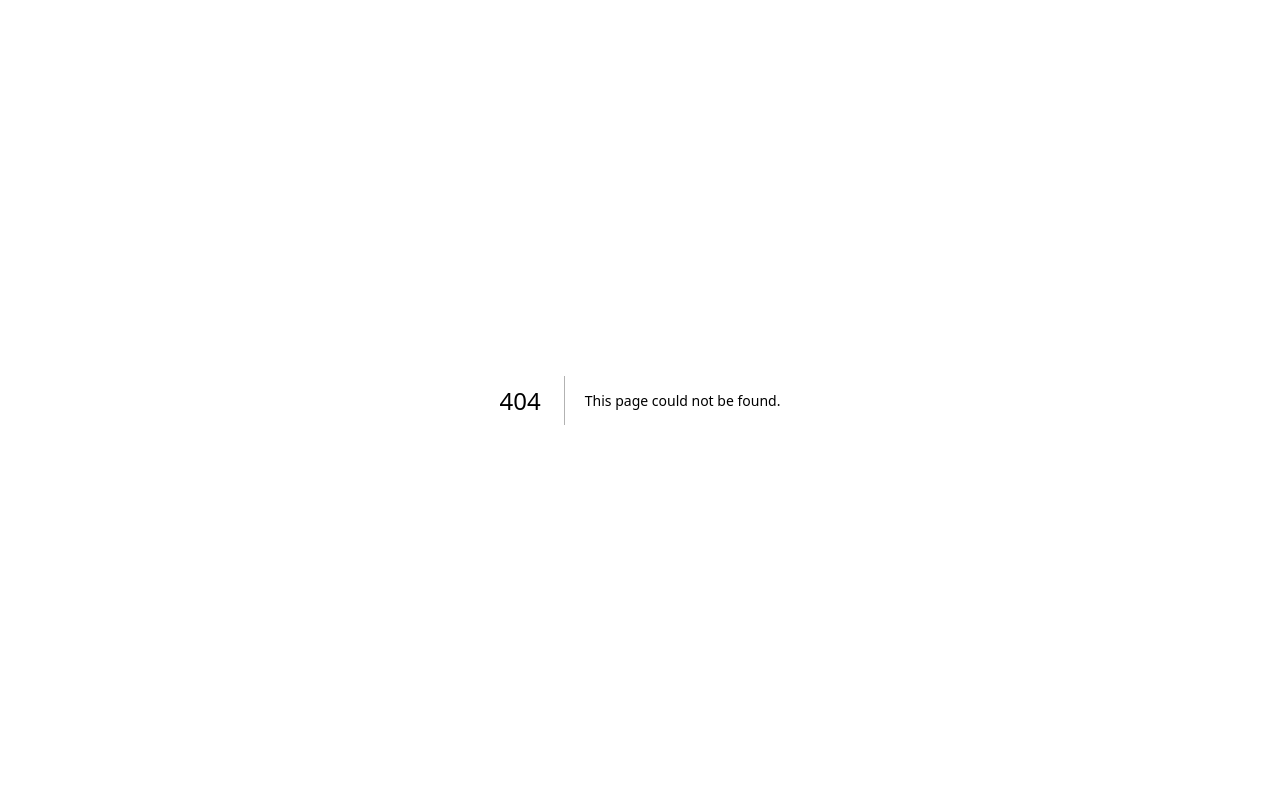
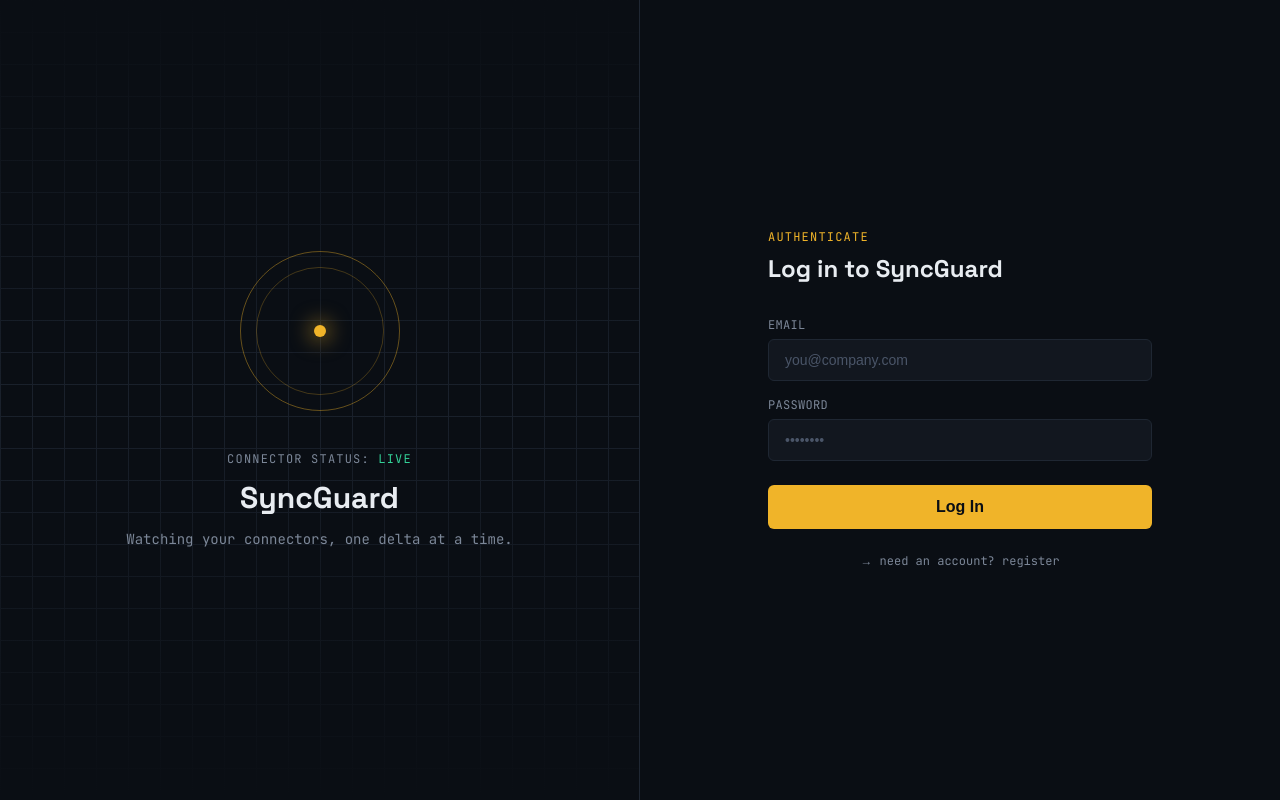
Before and after one commit to mhamza3555/SyncGuard, a Next.js app in the folder frontend/: page /login in a window 1280 px wide. Before the commit this address had no page. Built offline with nearby package versions, Linux system fonts and the light colour scheme.

Commit message:
added JWT-protected routes and login/logout flow in dashboard.

```diff
--- /dev/null
+++ b/frontend/app/login/page.tsx
@@ -0,0 +1,155 @@
+"use client";
+
+import { useState } from "react";
+import { useRouter } from "next/navigation";
+import { loginUser, registerUser, saveToken } from "../lib/api";
+
+export default function LoginPage() {
+  const [email, setEmail] = useState("");
+  const [password, setPassword] = useState("");
+  const [isRegistering, setIsRegistering] = useState(false);
+  const [error, setError] = useState("");
+  const [loading, setLoading] = useState(false);
+  const router = useRouter();
+
+  const handleSubmit = async (e: React.FormEvent) => {
+    e.preventDefault();
+    setError("");
+    setLoading(true);
+
+    try {
+      if (isRegistering) {
+        await registerUser(email, password);
+        setIsRegistering(false);
+        setError("Account created. Log in below.");
+      } else {
+        const data = await loginUser(email, password);
+        saveToken(data.access_token);
+        router.push("/");
+      }
+    } catch (err: any) {
+      setError(err.message);
+    } finally {
+      setLoading(false);
+    }
+  };
+
+  return (
+    <main className="min-h-screen bg-[#0A0E14] text-[#E8ECF1] flex">
+      <style>{`
+        @import url('https://fonts.googleapis.com/css2?family=Space+Grotesk:wght@500;700&family=JetBrains+Mono:wght@400;500&display=swap');
+        @keyframes pulse-ring {
+          0% { transform: scale(0.8); opacity: 0.8; }
+          80% { transform: scale(1.8); opacity: 0; }
+          100% { transform: scale(1.8); opacity: 0; }
+        }
+        @keyframes pulse-dot {
+          0%, 100% { opacity: 1; }
+          50% { opacity: 0.6; }
+        }
+        .pulse-ring { animation: pulse-ring 2.2s cubic-bezier(0.2, 0.6, 0.4, 1) infinite; }
+        .pulse-ring-delay { animation-delay: 0.7s; }
+        .pulse-dot { animation: pulse-dot 2.2s ease-in-out infinite; }
+        .grid-bg {
+          background-image:
+            linear-gradient(#1a212c 1px, transparent 1px),
+            linear-gradient(90deg, #1a212c 1px, transparent 1px);
+          background-size: 32px 32px;
+        }
+      `}</style>
+
+      {/* Left panel — signature visual, hidden on small screens */}
+      <div className="hidden md:flex md:w-1/2 relative grid-bg items-center justify-center overflow-hidden border-r border-[#1F2733]">
+        <div className="absolute inset-0 bg-gradient-to-t from-[#0A0E14] via-transparent to-[#0A0E14]" />
+
+        <div className="relative z-10 flex flex-col items-center">
+          {/* Sync pulse signature element */}
+          <div className="relative w-40 h-40 flex items-center justify-center mb-10">
+            <span className="absolute w-40 h-40 rounded-full border border-[#F0B429]/40 pulse-ring" />
+            <span className="absolute w-40 h-40 rounded-full border border-[#F0B429]/40 pulse-ring pulse-ring-delay" />
+            <span className="w-3 h-3 rounded-full bg-[#F0B429] pulse-dot shadow-[0_0_20px_4px_rgba(240,180,41,0.5)]" />
+          </div>
+
+          <p className="font-['JetBrains_Mono'] text-xs tracking-widest text-[#7C8798] uppercase mb-3">
+            connector status: <span className="text-[#34D399]">live</span>
+          </p>
+          <h1 className="font-['Space_Grotesk'] text-3xl font-bold text-center px-10 leading-tight">
+            SyncGuard
+          </h1>
+          <p className="font-['JetBrains_Mono'] text-sm text-[#7C8798] mt-3 text-center px-14">
+            Watching your connectors, one delta at a time.
+          </p>
+        </div>
+      </div>
+
+      {/* Right panel — auth form */}
+      <div className="flex-1 flex items-center justify-center p-8">
+        <div className="w-full max-w-sm">
+          <div className="mb-8">
+            <p className="font-['JetBrains_Mono'] text-xs tracking-widest text-[#F0B429] uppercase mb-2">
+              {isRegistering ? "new session" : "authenticate"}
+            </p>
+            <h2 className="font-['Space_Grotesk'] text-2xl font-bold">
+              {isRegistering ? "Create your account" : "Log in to SyncGuard"}
+            </h2>
+          </div>
+
+          <form onSubmit={handleSubmit} className="space-y-4">
+            <div>
+              <label className="font-['JetBrains_Mono'] text-xs text-[#7C8798] uppercase tracking-wide block mb-1.5">
+                Email
+              </label>
+              <input
+                type="email"
+                value={email}
+                onChange={(e) => setEmail(e.target.value)}
+                required
+                placeholder="you@company.com"
+                className="w-full bg-[#12171F] border border-[#1F2733] rounded-md px-4 py-2.5 text-sm outline-none focus:border-[#F0B429] focus:ring-1 focus:ring-[#F0B429] transition-colors placeholder:text-[#4A5568]"
+              />
+            </div>
+
+            <div>
+              <label className="font-['JetBrains_Mono'] text-xs text-[#7C8798] uppercase tracking-wide block mb-1.5">
+                Password
+              </label>
+              <input
+                type="password"
+                value={password}
+                onChange={(e) => setPassword(e.target.value)}
+                required
+                placeholder="••••••••"
+                className="w-full bg-[#12171F] border border-[#1F2733] rounded-md px-4 py-2.5 text-sm outline-none focus:border-[#F0B429] focus:ring-1 focus:ring-[#F0B429] transition-colors placeholder:text-[#4A5568]"
+              />
+            </div>
+
+            {error && (
+              <p className={`font-['JetBrains_Mono'] text-xs px-3 py-2 rounded border ${
+                error.includes("created")
+                  ? "text-[#34D399] border-[#34D399]/30 bg-[#34D399]/5"
+                  : "text-[#F87171] border-[#F87171]/30 bg-[#F87171]/5"
+              }`}>
+                {error}
+              </p>
+            )}
+
+            <button
+              type="submit"
+              disabled={loading}
+              className="w-full bg-[#F0B429] hover:bg-[#e0a51f] text-[#0A0E14] font-semibold py-2.5 rounded-md transition-colors disabled:opacity-50 disabled:cursor-not-allowed mt-2"
+            >
+              {loading ? "Working..." : isRegistering ? "Register" : "Log In"}
+            </button>
+          </form>
+
+          <button
+            onClick={() => { setIsRegistering(!isRegistering); setError(""); }}
+            className="font-['JetBrains_Mono'] text-xs text-[#7C8798] hover:text-[#E8ECF1] mt-6 w-full text-center transition-colors"
+          >
+            {isRegistering ? "→ already have an account? log in" : "→ need an account? register"}
+          </button>
+        </div>
+      </div>
+    </main>
+  );
+}
--- a/frontend/app/page.tsx
+++ b/frontend/app/page.tsx
@@ -1,6 +1,8 @@
 "use client";
 
 import { useEffect, useState } from "react";
+import { useRouter } from "next/navigation";
+import { fetchRecords, fetchSyncHistory, triggerSync, getToken, clearToken } from "./lib/api";
 
 type Record = {
   id: number;
@@ -20,38 +22,72 @@ export default function Dashboard() {
   const [records, setRecords] = useState<Record[]>([]);
   const [syncHistory, setSyncHistory] = useState<SyncRun[]>([]);
   const [loading, setLoading] = useState(true);
+  const [checkingAuth, setCheckingAuth] = useState(true);
+  const router = useRouter();
+
+  useEffect(() => {
+    const token = getToken();
+    if (!token) {
+      router.push("/login");
+      return;
+    }
+    setCheckingAuth(false);
+    fetchData();
+  }, []);
 
   const fetchData = async () => {
     setLoading(true);
-    const recordsRes = await fetch("http://127.0.0.1:8000/records");
-    const recordsData = await recordsRes.json();
-    setRecords(recordsData);
-
-    const historyRes = await fetch("http://127.0.0.1:8000/sync-history");
-    const historyData = await historyRes.json();
-    setSyncHistory(historyData);
-
-    setLoading(false);
+    try {
+      const [recordsData, historyData] = await Promise.all([
+        fetchRecords(),
+        fetchSyncHistory(),
+      ]);
+      setRecords(recordsData);
+      setSyncHistory(historyData);
+    } catch (err) {
+      router.push("/login");
+    } finally {
+      setLoading(false);
+    }
   };
 
-  useEffect(() => {
-    fetchData();
-  }, []);
+  const handleSync = async () => {
+    setLoading(true);
+    try {
+      await triggerSync("octocat", "Hello-World");
+      await fetchData();
+    } catch (err) {
+      setLoading(false);
+    }
+  };
 
-  const triggerSync = async () => {
-    setLoading(true);
-    await fetch("http://127.0.0.1:8000/sync/octocat/Hello-World", {
-      method: "POST",
-    });
-    await fetchData();
+  const handleLogout = () => {
+    clearToken();
+    router.push("/login");
   };
+
+  if (checkingAuth) {
+    return (
+      <main className="min-h-screen bg-gray-950 text-white flex items-center justify-center">
+        <p className="text-gray-400">Checking session...</p>
+      </main>
+    );
+  }
 
   return (
     <main className="min-h-screen bg-gray-950 text-white p-8">
-      <h1 className="text-3xl font-bold mb-6">SyncGuard Dashboard</h1>
+      <div className="flex justify-between items-center mb-6">
+        <h1 className="text-3xl font-bold">SyncGuard Dashboard</h1>
+        <button
+          onClick={handleLogout}
+          className="text-sm text-gray-400 hover:text-white border border-gray-800 px-3 py-1.5 rounded"
+        >
+          Log Out
+        </button>
+      </div>
 
       <button
-        onClick={triggerSync}
+        onClick={handleSync}
         disabled={loading}
         className="bg-blue-600 hover:bg-blue-700 px-4 py-2 rounded mb-8 disabled:opacity-50"
       >
```
Also changed, not shown: 2 other files (tests, documents, lock files or other folders).
